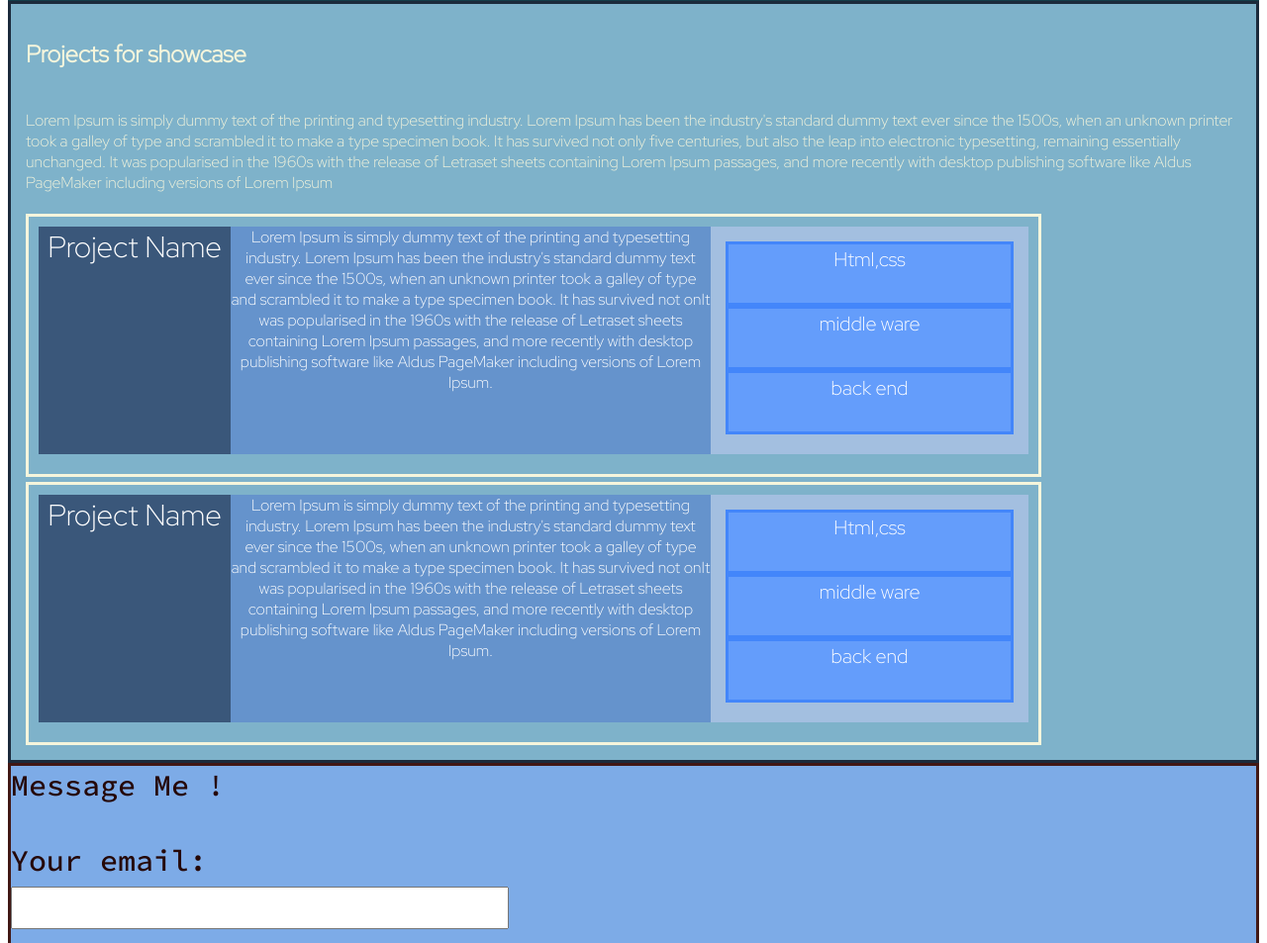
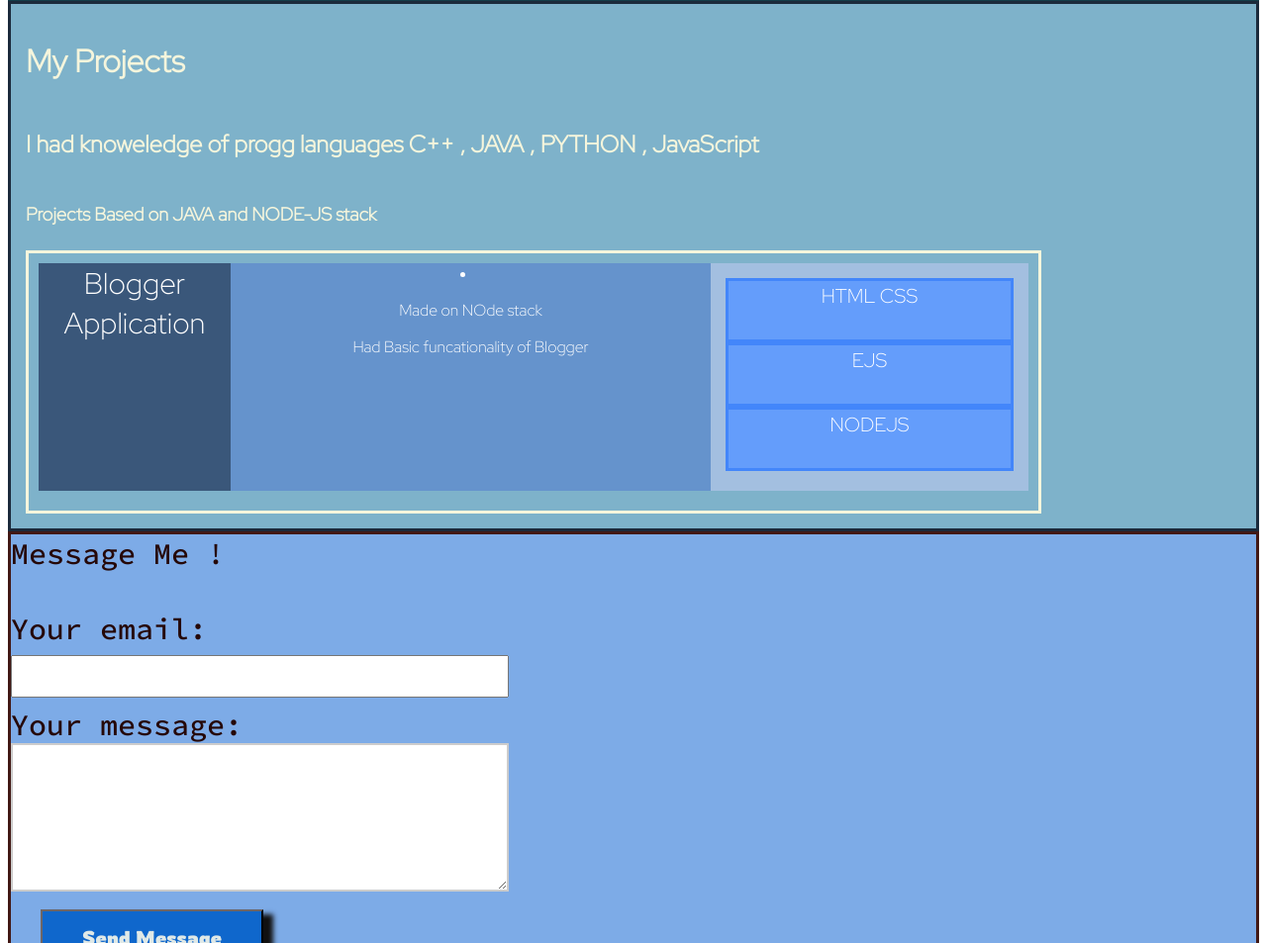
Before and after one commit to arpitprajapati1/github_profile, a plain HTML site: page index.html in a window 1280 px wide. Shown: the part 733-1686 px from the top of the page at 99% size. Drawn offline with Linux system fonts and the light colour scheme.

Commit message:
Portfolio version 1 completed !

```diff
--- a/index.html
+++ b/index.html
@@ -28,10 +28,24 @@
   <!---PROJECT AREA-->
 
   <div id="project">
-    <h2>Projects for showcase</h2>
-    <p>
-      Lorem Ipsum is simply dummy text of the printing and typesetting industry. Lorem Ipsum has been the industry's standard dummy text ever since the 1500s, when an unknown printer took a galley of type and scrambled it to make a type specimen book. It has survived not only five centuries, but also the leap into electronic typesetting, remaining essentially unchanged. It was popularised in the 1960s with the release of Letraset sheets containing Lorem Ipsum passages, and more recently with desktop publishing software like Aldus PageMaker including versions of Lorem Ipsum
-    </p>
+    <h1>My Projects</h1>
+    <h2>I had knoweledge of progg languages C++ , JAVA , PYTHON , JavaScript</h2>
+    <h3>Projects Based on JAVA and NODE-JS stack </h3>
+    <div class="main">
+      <div  class="ProjectName">Blogger Application </div>
+      <div class="ProjectDesc">
+        <li>
+          <p>Made on NOde stack </p>
+          <p> Had Basic funcationality of Blogger</p>
+        </li>
+      </div>
+      <div class="stack">
+        <div id="layer">HTML  CSS</div>
+        <div id="layer">EJS</div>
+        <div id="layer">NODEJS</div>
+      </div>
+    </div>
+<!----
     <div class="main">
       <div  class="ProjectName">Project Name </div>
       <div class="ProjectDesc">
@@ -44,20 +58,7 @@
         <div id="layer">back end</div>
       </div>
     </div>
-
-    <div class="main">
-      <div  class="ProjectName">Project Name </div>
-      <div class="ProjectDesc">
-        Lorem Ipsum is simply dummy text of the printing and typesetting industry. Lorem Ipsum has been the industry's standard dummy text ever since the 1500s, when an unknown printer took a galley of type and scrambled it to make a type specimen book. It has survived not onIt was popularised in the 1960s with the release of Letraset sheets containing Lorem Ipsum passages, and more recently with desktop publishing software like Aldus PageMaker including versions of Lorem Ipsum.
-
-      </div>
-      <div class="stack">
-        <div id="layer">Html,css</div>
-        <div id="layer">middle ware</div>
-        <div id="layer">back end</div>
-      </div>
-    </div>
-<!--  SAMPLE TEMPLATE
+     SAMPLE TEMPLATE
     <div class="main">
       <div  class="ProjectName">Project Name </div>
       <div class="ProjectDesc">
--- a/style.css
+++ b/style.css
@@ -83,6 +83,7 @@ span{
 .main{
     border-style:solid;
     display:flex;
+    flex-direction: row;
     padding:10px;
     justify-content:center;
     height:240px;
```
